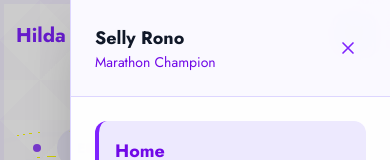
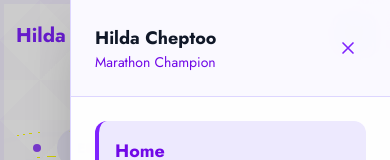
Before and after one commit to Koech161/gideon-sugut, a Next.js app: page / in a window 390 px wide. Both pictures are taken after a click on the button "Open menu". Shown: the top 160 px of the page. Built offline with nearby package versions, Linux system fonts and the light colour scheme.

Commit message:
update header

```diff
--- a/components/Header.jsx
+++ b/components/Header.jsx
@@ -150,7 +150,7 @@ export default function Header() {
                 {/* Header */}
                 <div className="flex items-center justify-between p-6 border-b border-violet-200 bg-violet-50/50">
                   <div>
-                    <span className="text-lg font-black text-gray-900">Selly Rono</span>
+                    <span className="text-lg font-black text-gray-900">Hilda Cheptoo</span>
                     <p className="text-sm text-violet-700">Marathon Champion</p>
                   </div>
                   <button
@@ -193,12 +193,12 @@ export default function Header() {
                     Start Partnership
                   </Link>
                   <div className="flex justify-center mt-4 space-x-4">
-                    <a href="mailto:selly.rono@yahoo.com" className="p-2 transition-colors text-violet-600 hover:text-violet-800">
+                    <a href="mailto:cheptoohildah53@gmail.com" className="p-2 transition-colors text-violet-600 hover:text-violet-800">
                       <svg className="w-5 h-5" fill="none" stroke="currentColor" viewBox="0 0 24 24">
                         <path strokeLinecap="round" strokeLinejoin="round" strokeWidth={2} d="M3 8l7.89 4.26a2 2 0 002.22 0L21 8M5 19h14a2 2 0 002-2V7a2 2 0 00-2-2H5a2 2 0 00-2 2v10a2 2 0 002 2z" />
                       </svg>
                     </a>
-                    <a href="https://wa.me/+254723456789" className="p-2 transition-colors text-violet-600 hover:text-violet-800">
+                    <a href="https://wa.me/+254799741734" className="p-2 transition-colors text-violet-600 hover:text-violet-800">
                       <svg className="w-5 h-5" fill="currentColor" viewBox="0 0 24 24">
                         <path d="M12 2C6.48 2 2 6.48 2 12c0 1.85.5 3.58 1.36 5.07L2 22l4.93-1.36A9.96 9.96 0 0 0 12 22c5.52 0 10-4.48 10-10S17.52 2 12 2zm3.92 13.8c-.25.74-.74 1.32-1.48 1.66-.94.43-2.16.36-3.3-.18-1.4-.67-2.57-1.76-3.42-3.08-.85-1.32-1.07-2.74-.62-4.1.2-.6.58-1.13 1.14-1.5.14-.1.3-.16.46-.16h.32c.2 0 .48.07.66.44.22.45.78 1.54.86 1.65.08.1.14.22.1.34-.12.36-.36.7-.74.94-.14.09-.28.19-.4.29-.12.1-.24.2-.22.35.04.28.24.62.52.94.64.74 1.4 1.3 2.3 1.56.14.04.28.02.38-.06.1-.08.24-.22.38-.36.22-.22.44-.3.62-.2.18.1 1.1.52 1.3.6.18.08.3.14.34.24.04.1.02.2-.04.34-.3.64-.9 1.3-1.6 1.5z" />
                       </svg>
```
